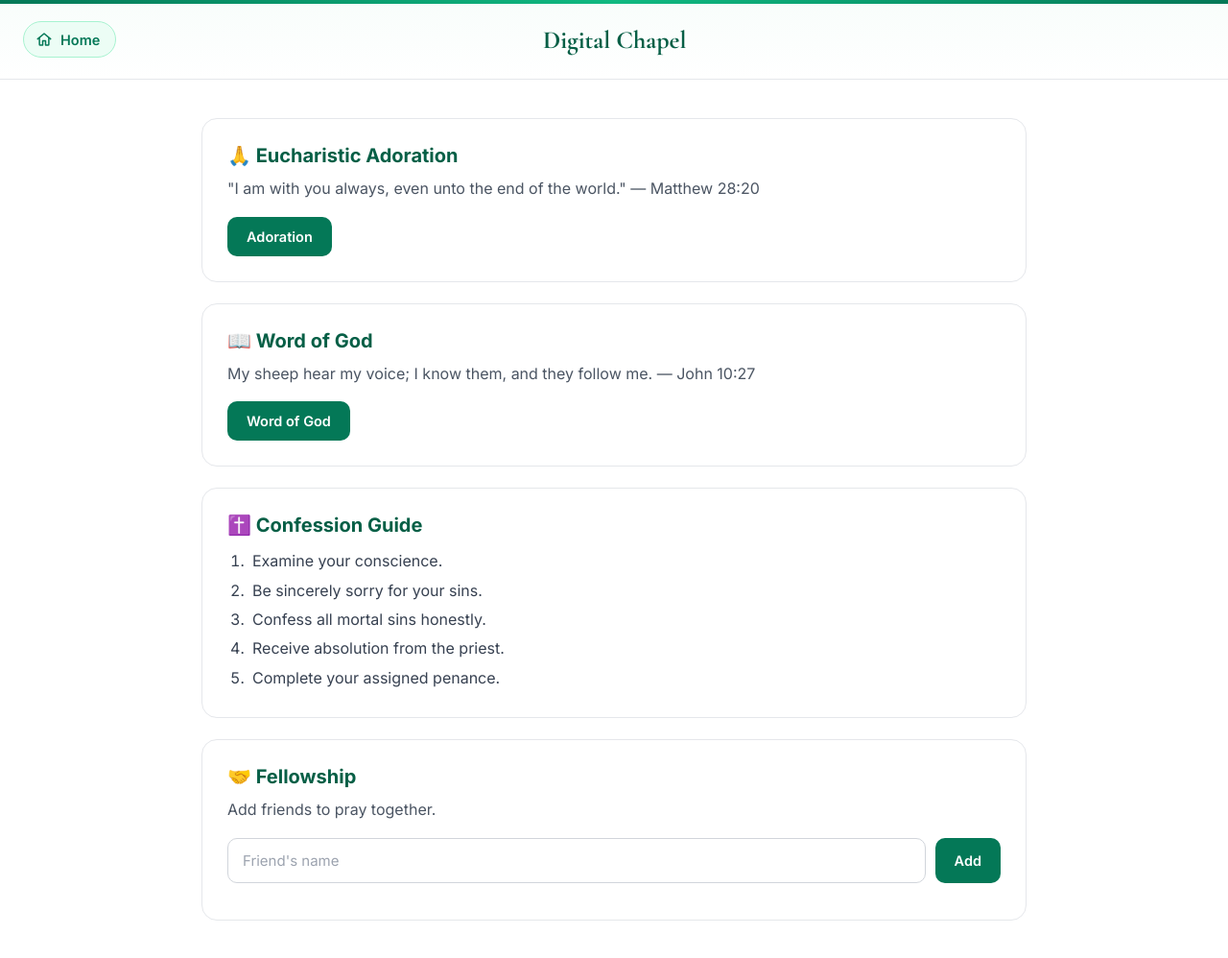
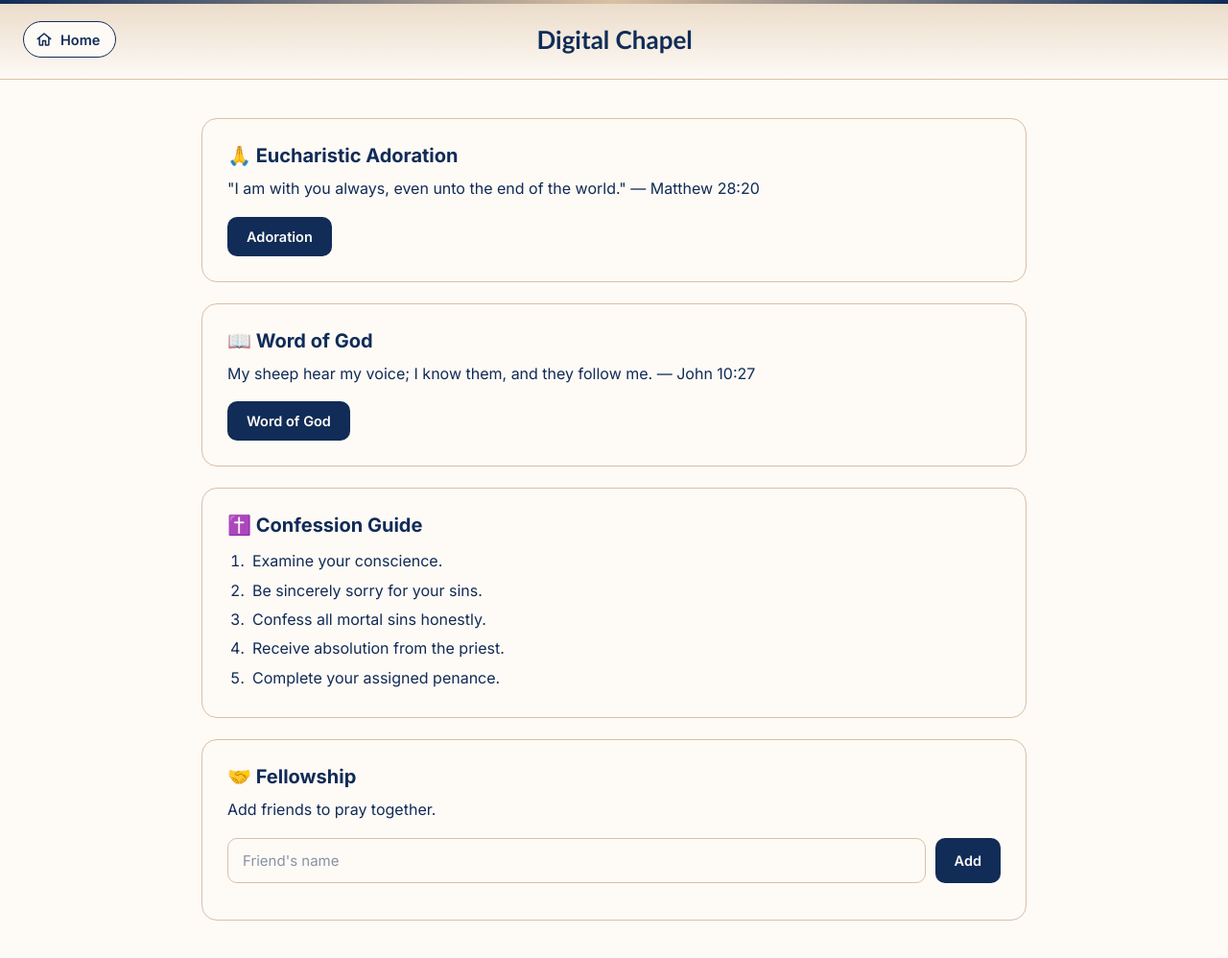
Before and after one commit to wordofgrace/JJ.github.io, a plain HTML site: page chapel.html in a window 1280 px wide. Shown: the whole page at 96% size. Drawn offline with nearby package versions, Linux system fonts and the light colour scheme; no server answers.

Commit message:
Update chapel.html

```diff
--- a/chapel.html
+++ b/chapel.html
@@ -9,45 +9,45 @@
 <script src="https://cdn.jsdelivr.net/npm/@supabase/supabase-js@2"></script>
 <style>
 *{margin:0;padding:0;box-sizing:border-box;font-family:Inter,sans-serif}
-body{background:#fff;color:#111827}
+body{background:#FEFAF6;color:#102C57}
 
 /* ===== Header ===== */
 header{
   position:relative;
   padding:22px 24px;
-  border-bottom:1px solid #e5e7eb;
+  border-bottom:1px solid #DAC0A3;
   display:flex;
   justify-content:space-between;
   align-items:center;
-  background:linear-gradient(180deg,#f8fdfb 0%,#ffffff 100%);
+  background:linear-gradient(180deg,#EADBC8 0%,#FEFAF6 100%);
 }
 header::before{
   content:"";
   position:absolute;
   top:0;left:0;right:0;
   height:4px;
-  background:linear-gradient(90deg,#047857,#10b981,#047857);
+  background:linear-gradient(90deg,#102C57,#DAC0A3,#102C57);
 }
 .back{
   display:inline-flex;
   align-items:center;
   gap:8px;
-  color:#047857;
+  color:#102C57;
   text-decoration:none;
   font-weight:600;
   font-size:14.5px;
   padding:9px 16px 9px 12px;
-  border:1.5px solid #a7f3d0;
-  background:#ecfdf5;
+  border:1.5px solid #102C57;
+  background:#FEFAF6;
   border-radius:999px;
   transition:background .18s ease,transform .12s ease,box-shadow .18s ease;
 }
-.back:hover{background:#d1fae5;box-shadow:0 4px 14px -4px rgba(4,120,87,0.35)}
+.back:hover{background:#EADBC8;box-shadow:0 4px 14px -4px rgba(16,44,87,0.35)}
 .back:active{transform:scale(0.97)}
 .back svg{width:18px;height:18px;flex-shrink:0}
 .page-title{
-  font-family:'Cormorant Garamond',serif;
-  color:#065f46;
+  font-family:Calibri,'Trebuchet MS',sans-serif;
+  color:#102C57;
   font-size:26px;
   font-weight:700;
   text-align:center;
@@ -58,28 +58,28 @@ header::before{
 /* ===== Layout ===== */
 .container{max-width:900px;margin:auto;padding:40px 20px 60px}
 .card{
-  border:1px solid #e5e7eb;
+  border:1px solid #DAC0A3;
   border-radius:16px;
   padding:26px;
   margin-bottom:22px;
-  background:#fff;
+  background:#FEFAF6;
   transition:box-shadow .2s ease,transform .2s ease;
 }
-.card:hover{box-shadow:0 12px 28px -12px rgba(4,120,87,0.18);transform:translateY(-2px)}
+.card:hover{box-shadow:0 12px 28px -12px rgba(16,44,87,0.25);transform:translateY(-2px)}
 .card h2{
-  color:#065f46;
+  color:#102C57;
   font-size:20px;
   margin-bottom:10px;
   display:flex;
   align-items:center;
   gap:8px;
 }
-.card p{color:#4b5563;line-height:1.6;margin-bottom:16px}
+.card p{color:#102C57;line-height:1.6;margin-bottom:16px}
 
 a.btn,button{
   display:inline-block;
-  background:#047857;
-  color:#fff;
+  background:#102C57;
+  color:#FEFAF6;
   text-decoration:none;
   border:none;
   border-radius:10px;
@@ -89,28 +89,28 @@ a.btn,button{
   cursor:pointer;
   transition:background .18s ease,transform .12s ease;
 }
-a.btn:hover,button:hover{background:#065f46}
+a.btn:hover,button:hover{background:#0b1f3d}
 button:active,a.btn:active{transform:scale(0.98)}
 
 input{
   width:100%;
   padding:13px 15px;
-  border:1.5px solid #d1d5db;
+  border:1.5px solid #DAC0A3;
   border-radius:10px;
   font-family:Inter,sans-serif;
   font-size:15px;
-  color:#111827;
-  background:#fff;
+  color:#102C57;
+  background:#FEFAF6;
   transition:border-color .18s ease,box-shadow .18s ease;
 }
-input::placeholder{color:#9ca3af}
+input::placeholder{color:#102C57;opacity:.5}
 input:focus{
   outline:none;
-  border-color:#047857;
-  box-shadow:0 0 0 3px rgba(4,120,87,0.15);
+  border-color:#102C57;
+  box-shadow:0 0 0 3px rgba(16,44,87,0.15);
 }
 
-ol{padding-left:22px;color:#374151;line-height:1.9}
+ol{padding-left:22px;color:#102C57;line-height:1.9}
 ol li{padding-left:4px}
 
 .item{
@@ -119,14 +119,14 @@ ol li{padding-left:4px}
   align-items:center;
   gap:10px;
   flex-wrap:wrap;
-  border-top:1px solid #f3f4f6;
+  border-top:1px solid #EADBC8;
   padding:13px 0;
 }
 .actions{display:flex;gap:6px;flex-shrink:0}
-.actions button{background:none;color:#047857;padding:6px;border-radius:8px;font-size:15px}
-.actions button:hover{background:#ecfdf5}
-.del{color:#dc2626 !important}
-.del:hover{background:#fef2f2 !important}
+.actions button{background:none;color:#102C57;padding:6px;border-radius:8px;font-size:15px}
+.actions button:hover{background:#EADBC8}
+.del{color:#7a1f1f !important}
+.del:hover{background:#f2e2d2 !important}
 
 .add-row{display:flex;gap:10px;flex-wrap:wrap}
 .add-row > div{flex:1;min-width:180px}
```
